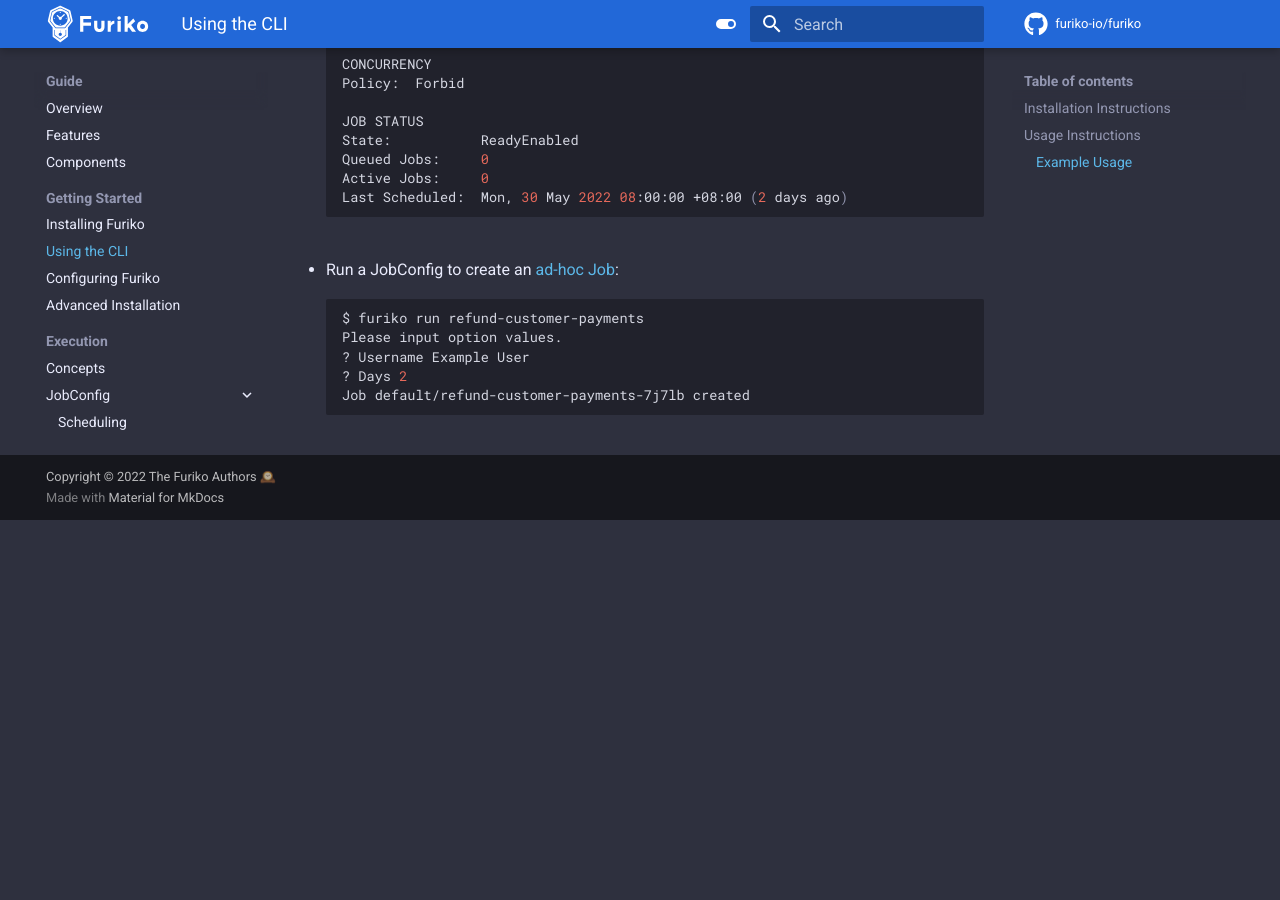
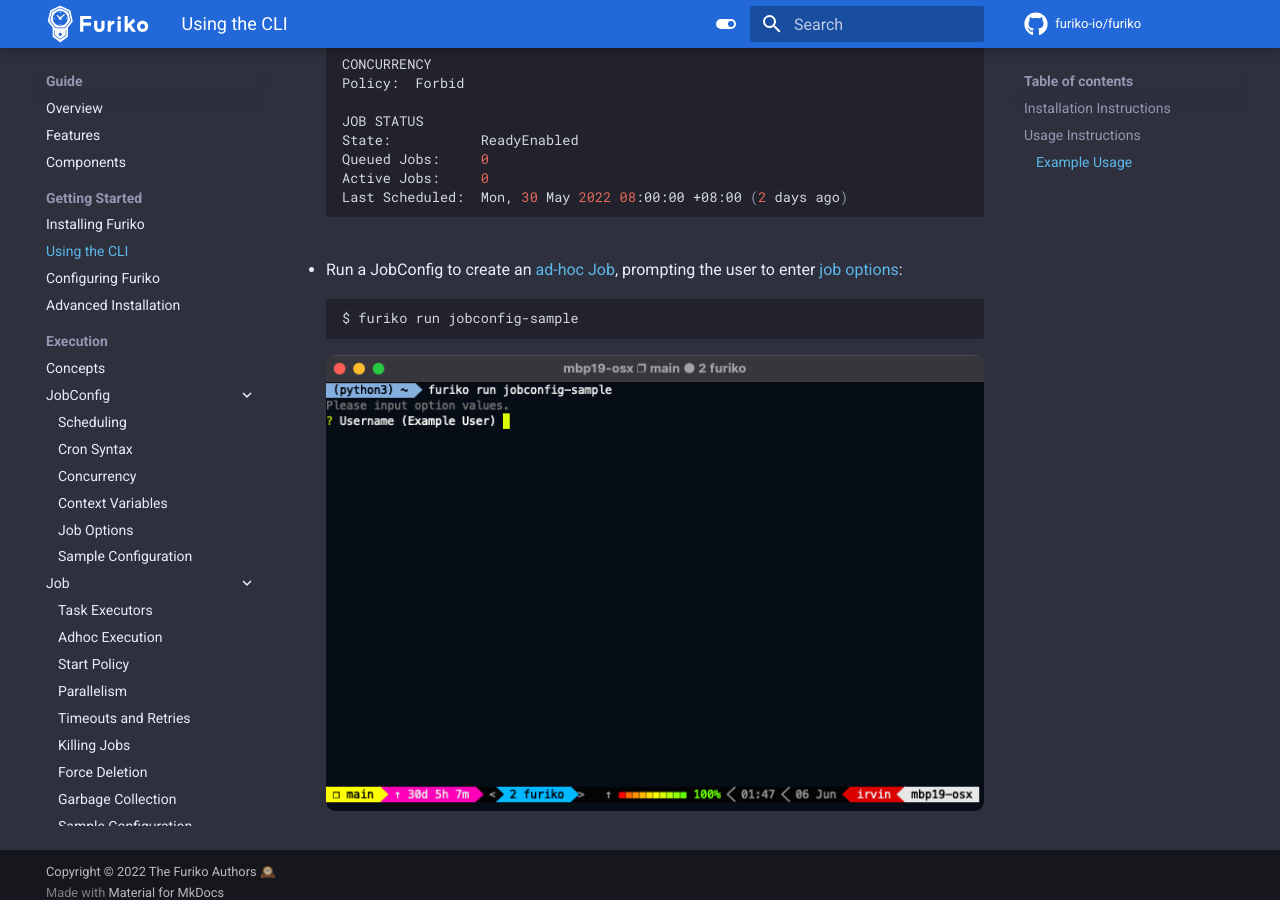
Before and after one commit to furiko-io/docs, an MkDocs documentation site: the page built from docs/guide/setup/cli.md, in a window 1280 px wide and 900 px high, scrolled down 1593 px. Built offline with MkDocs 1.6.1 and Material for MkDocs 9.7.7, drawn with Linux system fonts in a browser that asks for light colours; comment, search, counter and statistics services are not loaded; before the commit the page ends 2113 px from its top, so only the background shows below that.

Commit message:
feat: Update docs

````diff
--- a/docs/guide/setup/cli.md
+++ b/docs/guide/setup/cli.md
@@ -76,12 +76,10 @@ Use "furiko [command] --help" for more information about a command.
   Last Scheduled:  Mon, 30 May 2022 08:00:00 +08:00 (2 days ago)
   ```
 
-- Run a JobConfig to create an [ad-hoc Job](../execution/job/adhoc-execution.md):
+- Run a JobConfig to create an [ad-hoc Job](../execution/job/adhoc-execution.md), prompting the user to enter [job options](../execution/jobconfig/job-options.md):
 
   ```sh
-  $ furiko run refund-customer-payments
-  Please input option values.
-  ? Username Example User
-  ? Days 2
-  Job default/refund-customer-payments-7j7lb created
+  $ furiko run jobconfig-sample
   ```
+
+  ![Example of `furiko run` in action](../execution/job/img/furiko-run.png)
--- a/docs/reference/configuration/dynamic.md
+++ b/docs/reference/configuration/dynamic.md
@@ -6,7 +6,7 @@ This page introduces how to use **Dynamic Configuration** in Furiko.
 
 As compared to [_bootstrap configuration_](./bootstrap.md), dynamic configuration can be updated and will take effect immediately upon saving. This type of configuration typically contains knobs to tune the behavior of Furiko, so that any configuration does not require a full restart of any of Furiko services running in the cluster.
 
-## Data Source
+### Data Source
 
 Dynamic configuration is typically stored in a ConfigMap, such as `execution-dynamic-config` in `furiko-system` namespace. It can also be stored in a Secret instead if sensitive values need to be stored in a more secure fashion.
 
@@ -25,7 +25,7 @@ dynamicConfigs:
 
 See [Bootstrap Config](./bootstrap.md) for more details.
 
-## Config Data
+### Config Data
 
 Dynamic configuration is split into several configuration files, which correspond to the keys in the ConfigMap itself. More information can be found in the _Dynamic Config_ pages under each component.
 
@@ -49,7 +49,7 @@ data:
     cronHashNames: true
 ```
 
-## Components
+## Configuration Options
 
 Documentation on Furiko dynamic configuration is split on a per-component basis.
 
````
Also changed, not shown: docs/guide/features.md (+27 -22 lines), docs/guide/setup/configuration.md (+1 -1 lines).
